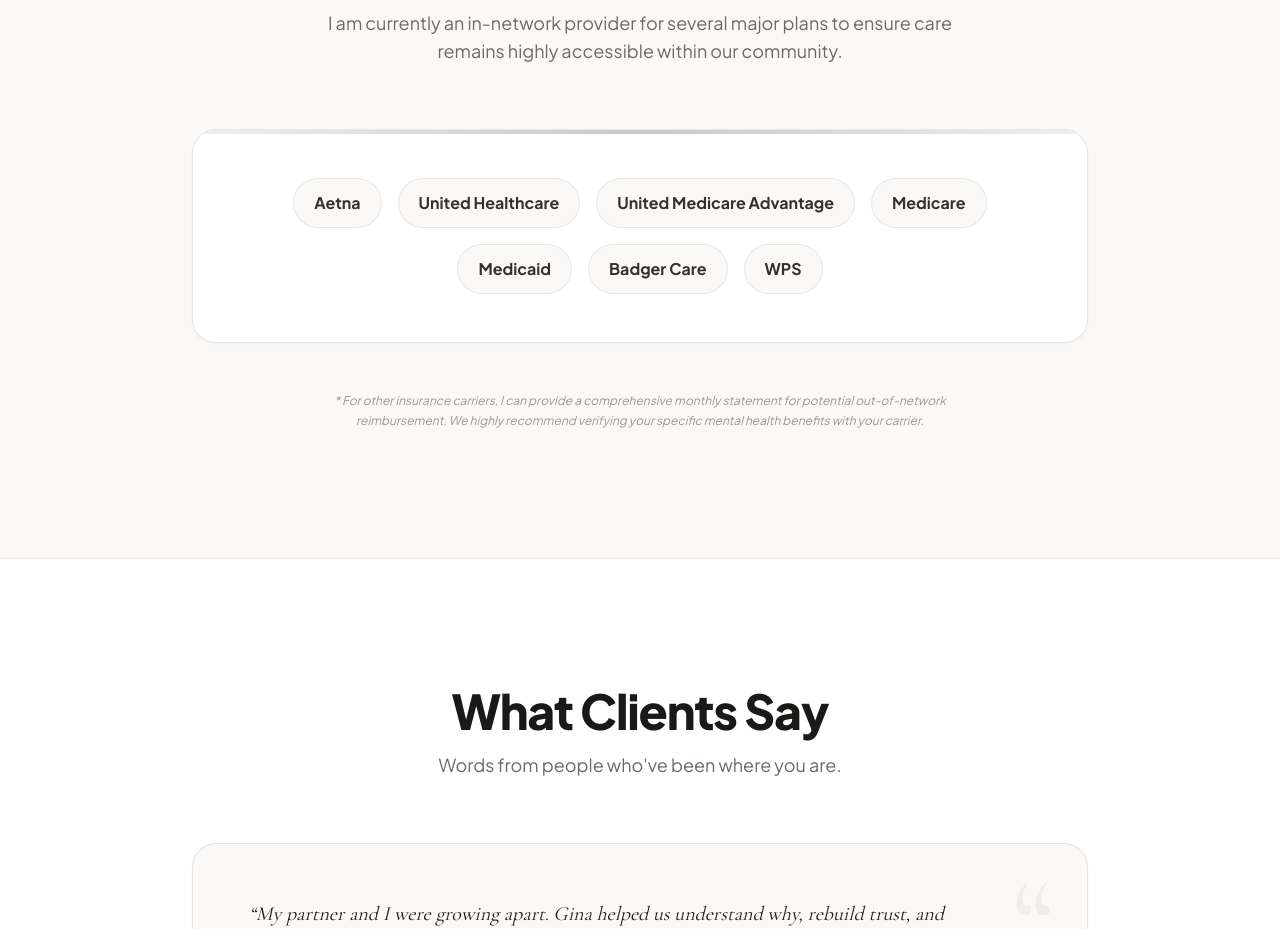
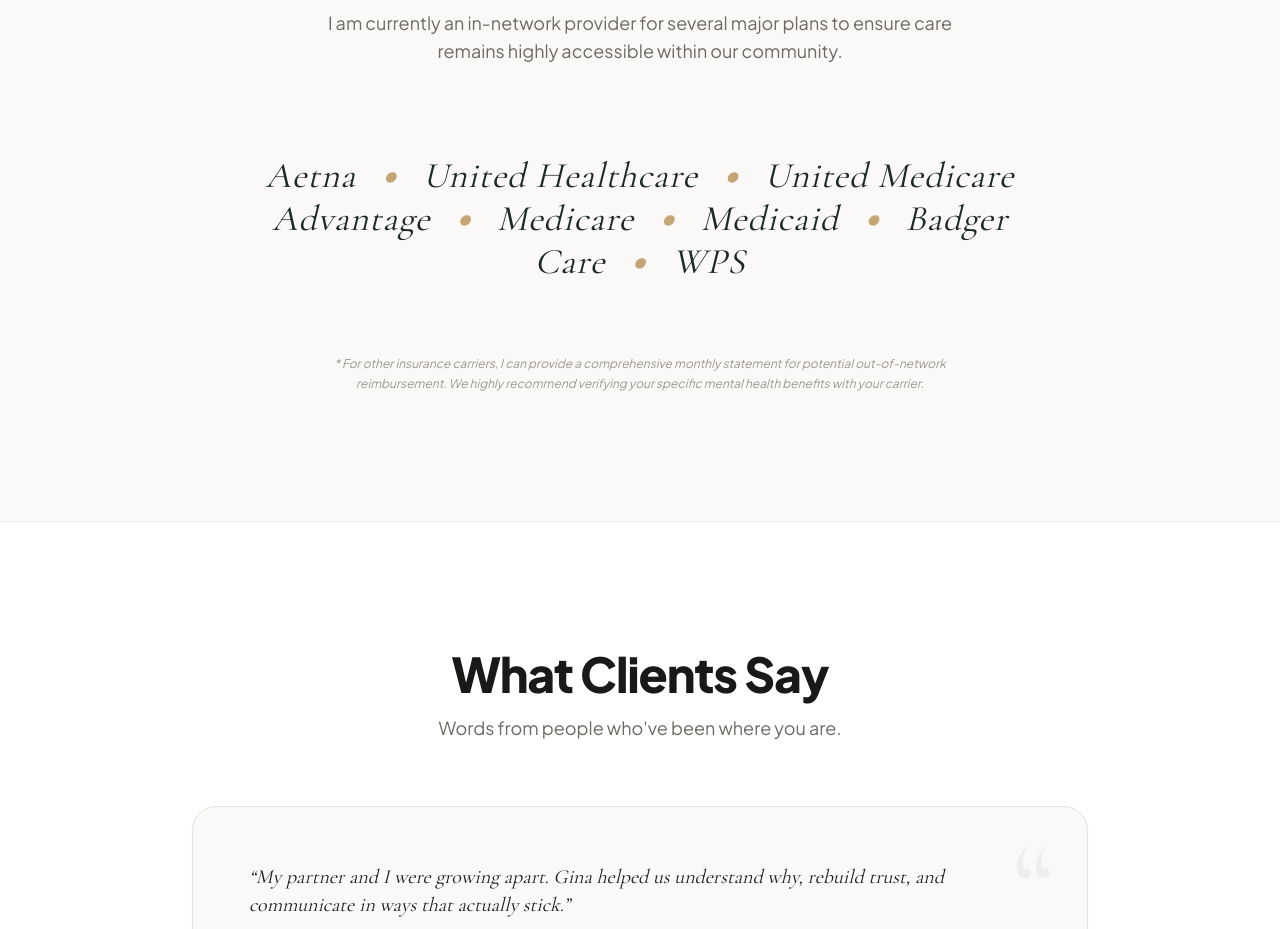
Before and after one commit to TheCoolSam/WeCare-CounselingSite, a Next.js app: page / in a window 1280 px wide. Shown: the part 3905-4834 px from the top of the page. Built offline with nearby package versions, Linux system fonts and the light colour scheme.

Commit message:
Redesign insurance plans section to boxless editorial layout, removing pill badges

```diff
--- a/app/page.tsx
+++ b/app/page.tsx
@@ -533,16 +533,6 @@
 
 // Insurance Section
 function InsuranceSection() {
-  const insurancePlans = [
-    { name: 'Aetna' },
-    { name: 'United Healthcare' },
-    { name: 'United Medicare Advantage' },
-    { name: 'Medicare' },
-    { name: 'Medicaid' },
-    { name: 'Badger Care' },
-    { name: 'WPS' }
-  ];
-
   return (
     <section id="insurance" className="py-24 sm:py-32 px-5 sm:px-8 bg-stone-50 relative border-t border-b border-stone-200/50">
       <div className="max-w-6xl mx-auto relative z-10">
@@ -558,20 +548,22 @@
         </ScrollReveal>
 
         <ScrollReveal delay={0.1}>
-          <div className="max-w-4xl mx-auto bg-white border border-stone-200/80 p-8 sm:p-12 rounded-3xl shadow-sm relative overflow-hidden">
-            <div className="absolute top-0 left-0 right-0 h-1 bg-gradient-to-r from-forest-500/10 via-forest-600/30 to-forest-500/10" />
-
-            <div className="flex flex-wrap justify-center items-center gap-3 sm:gap-4">
-              {insurancePlans.map((plan, index) => (
-                <motion.span
-                  key={index}
-                  whileHover={{ y: -2, backgroundColor: '#f5f7f6', borderColor: '#3c5144', color: '#3c5144' }}
-                  className="px-5 py-3 rounded-full border border-stone-200/80 bg-stone-50 text-stone-700 font-sans text-sm sm:text-base font-bold shadow-xs cursor-default transition-all duration-300"
-                >
-                  {plan.name}
-                </motion.span>
-              ))}
-            </div>
+          <div className="max-w-4xl mx-auto text-center py-6 px-4">
+            <p className="font-serif italic text-2xl sm:text-3xl md:text-4xl text-forest-800 leading-normal tracking-wide max-w-3xl mx-auto text-balance">
+              Aetna
+              <span className="text-gold-400 font-sans font-light mx-4 select-none sm:mx-6">•</span>
+              United Healthcare
+              <span className="text-gold-400 font-sans font-light mx-4 select-none sm:mx-6">•</span>
+              United Medicare Advantage
+              <span className="text-gold-400 font-sans font-light mx-4 select-none sm:mx-6">•</span>
+              Medicare
+              <span className="text-gold-400 font-sans font-light mx-4 select-none sm:mx-6">•</span>
+              Medicaid
+              <span className="text-gold-400 font-sans font-light mx-4 select-none sm:mx-6">•</span>
+              Badger Care
+              <span className="text-gold-400 font-sans font-light mx-4 select-none sm:mx-6">•</span>
+              WPS
+            </p>
           </div>
         </ScrollReveal>
 
```
